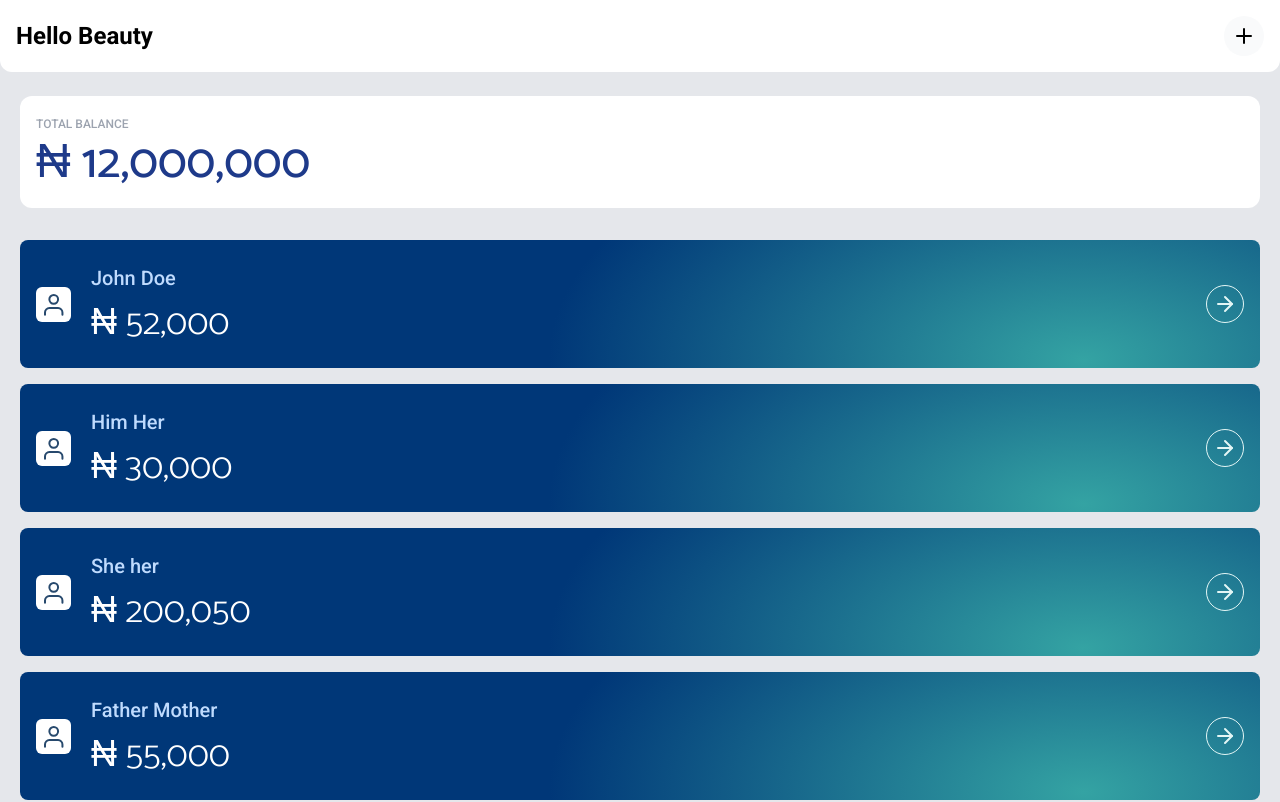
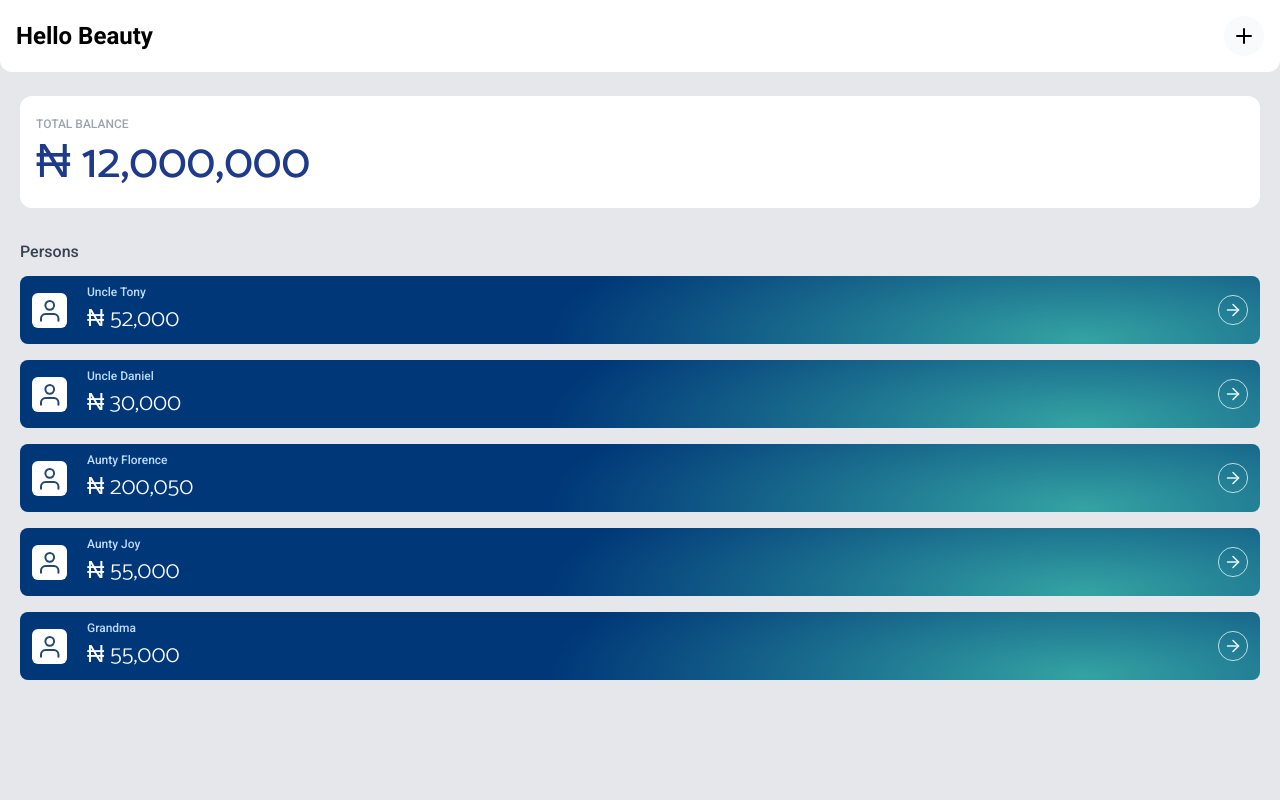
Before and after one commit to daviesesiro/bea-calc, a Next.js app: page / in a window 1280 px wide. Shown: the top 802 px of the page. Built offline with nearby package versions, Linux system fonts and the light colour scheme.

Commit message:
adjusted next config

```diff
--- a/components/Person.tsx
+++ b/components/Person.tsx
@@ -10,7 +10,7 @@ const Person = ({ balance, name }: Props) => {
     balance = balance || 0;
     return (
         <Link href={`/person/${name}`}>
-            <a className='bg-person-gradient flex items-center px-4 py-6 mx-5 mb-4 rounded-lg'>
+            <a className='bg-person-gradient flex items-center px-3 py-2 mx-5 mb-4 rounded-lg'>
                 <div className='mr-5'>
                     <svg width={35} height={35} viewBox="0 0 35 35" fill="none" xmlns="http://www.w3.org/2000/svg">
                         <rect width={35} height={35} rx={6} fill="white" />
@@ -20,11 +20,11 @@ const Person = ({ balance, name }: Props) => {
 
                 </div>
                 <div className='flex-1'>
-                    <p className='mb-3 text-xl text-blue-200'>{name}</p>
-                    <p className='font-sans-2 text-4xl font-light text-white'>&#8358; {balance.toLocaleString('en-US')}</p>
+                    <p className='mb-1 text-xs text-blue-200'>{name}</p>
+                    <p className='font-sans-2 text-2xl font-light text-white'>&#8358; {balance.toLocaleString('en-US')}</p>
                 </div>
                 <div>
-                    <svg width={38} height={38} viewBox="0 0 38 38" fill="none" xmlns="http://www.w3.org/2000/svg">
+                    <svg width={30} height={30} viewBox="0 0 38 38" fill="none" xmlns="http://www.w3.org/2000/svg">
                         <circle cx={19} cy={19} r="18.5" stroke="#E3F6F5" />
                         <path d="M12 19H26" stroke="#E3F6F5" strokeWidth={2} strokeLinecap="round" strokeLinejoin="round" />
                         <path d="M19 12L26 19L19 26" stroke="#E3F6F5" strokeWidth={2} strokeLinecap="round" strokeLinejoin="round" />
--- a/components/Transaction.tsx
+++ b/components/Transaction.tsx
@@ -1,4 +1,5 @@
-import React from 'react'
+import React, { useState } from 'react'
+import Modal from './Modal';
 
 interface Props {
     receiving: boolean;
@@ -8,7 +9,7 @@ interface Props {
     transactionDate: Date
 }
 
-const Transaction: React.FC<Props> = ({ receiving, amount, transactionDate, title }) => {
+const Transaction: React.FC<Props> = ({ receiving, amount, description, transactionDate, title }) => {
     amount = amount || 0;
     const Icon = receiving ? <svg width={24} height={14} viewBox="0 0 24 14" fill="none" xmlns="http://www.w3.org/2000/svg">
         <path d="M23 1L13.5 10.5L8.5 5.5L1 13" stroke="#6DFF0E" strokeWidth={2} strokeLinecap="round" strokeLinejoin="round" />
@@ -20,7 +21,9 @@ const Transaction: React.FC<Props> = ({ receiving, amount, transactionDate, titl
             <path d="M17 13H23V7" stroke="#FFA8A6" strokeWidth={2} strokeLinecap="round" strokeLinejoin="round" />
         </svg>
 
+    const [showModal, setShowModal] = useState(false)
     return (
+        <React.Fragment>
             <div className={`relative flex items-center justify-between p-4 rounded-lg mx-5 mb-4
              ${receiving ? 'bg-receive-transaction' : 'bg-send-transaction'} `}>
                 {transactionDate && <p className='top-2 right-2 absolute text-xs text-gray-200'>{`${transactionDate.getDay()}/${transactionDate.getDate()}/${transactionDate.getFullYear()}`}</p>}
@@ -36,13 +39,35 @@ const Transaction: React.FC<Props> = ({ receiving, amount, transactionDate, titl
                             <path d="M5.00001 4.2V2.6C5.00001 2.17565 5.16858 1.76869 5.46864 1.46863C5.76869 1.16857 6.17566 1 6.60001 1H9.80001C10.2244 1 10.6313 1.16857 10.9314 1.46863C11.2314 1.76869 11.4 2.17565 11.4 2.6V4.2M13.8 4.2V15.4C13.8 15.8243 13.6314 16.2313 13.3314 16.5314C13.0313 16.8314 12.6244 17 12.2 17H4.20001C3.77566 17 3.36869 16.8314 3.06864 16.5314C2.76858 16.2313 2.60001 15.8243 2.60001 15.4V4.2H13.8Z" stroke="white" strokeWidth={2} strokeLinecap="round" strokeLinejoin="round" />
                         </svg>
                     </button>
-                <button className='focus:outline-none p-2 ml-1'>
+                    <button onClick={() => setShowModal(true)} className='focus:outline-none p-2 ml-1'>
                         <svg width={17} height={17} viewBox="0 0 17 17" fill="none" xmlns="http://www.w3.org/2000/svg">
                             <path d="M1 11.8333H3.5C3.94203 11.8333 4.36595 12.0089 4.67851 12.3215C4.99107 12.634 5.16667 13.058 5.16667 13.5V16M5.16667 1V3.5C5.16667 3.94203 4.99107 4.36595 4.67851 4.67851C4.36595 4.99107 3.94203 5.16667 3.5 5.16667H1L5.16667 1ZM16 5.16667H13.5C13.058 5.16667 12.634 4.99107 12.3215 4.67851C12.0089 4.36595 11.8333 3.94203 11.8333 3.5V1L16 5.16667ZM11.8333 16V13.5C11.8333 13.058 12.0089 12.634 12.3215 12.3215C12.634 12.0089 13.058 11.8333 13.5 11.8333H16L11.8333 16Z" stroke="white" strokeWidth={2} strokeLinecap="round" strokeLinejoin="round" />
                         </svg>
                     </button>
                 </div>
             </div>
+
+            {showModal &&
+                <Modal closeModal={() => setShowModal(false)} title="View transaction detail for" subtitle={`For ${title}`}>
+                    <div className='mb-4'>
+                        <p className='block mb-1 text-sm text-gray-500'>Title</p>
+                        <p className='text-lg'>{title}</p>
+                    </div>
+                    <div className='mb-4'>
+                        <p className='block mb-1 text-sm text-gray-500'>Amount</p>
+                        <p className='text-lg'>{amount}</p>
+                    </div>
+                    <div className='mb-4'>
+                        <p className='block mb-1 text-sm text-gray-500'>Type</p>
+                        <p className='text-lg'>{receiving ? "Receiving" : "Sending"}</p>
+                    </div>
+                    <div className='mb-4'>
+                        <p className='block mb-1 text-sm text-gray-500'>Description</p>
+                        <p className='text-lg'>{description ? description : "None"}</p>
+                    </div>
+                </Modal>
+            }
+        </React.Fragment >
     )
 }
 
--- a/next.config.js
+++ b/next.config.js
@@ -3,7 +3,10 @@ const withPWA = require("next-pwa");
 module.exports = withPWA({
   pwa: {
     dest: "public",
-  }, future: {
+    skipWaiting: true,
+    register: true,
+  },
+  future: {
     webpack5: true,
   },
 });
--- a/package.json
+++ b/package.json
@@ -8,6 +8,7 @@
     "start": "next start"
   },
   "dependencies": {
+    "localbase": "^0.7.5",
     "next": "10.2.2",
     "next-pwa": "^5.2.21",
     "react": "17.0.2",
--- a/pages/index.tsx
+++ b/pages/index.tsx
@@ -27,14 +27,13 @@ export default function Home() {
       </div>
 
       {/* Persons */}
-      <div className='my-8'>
-        <Person name='John Doe' balance={52000} />
-        <Person name='Him Her' balance={30000} />
-        <Person name='She her' balance={200050} />
-        <Person name='Father Mother' balance={55000} />
-        <Person name='Father Mother' balance={55000} />
-        <Person name='Father Mother' balance={55000} />
-        <Person name='Father Mother' balance={55000} />
+      <p className='mx-5 mt-8 text-gray-700'>Persons</p>
+      <div className='mt-3 mb-4'>
+        <Person name='Uncle Tony' balance={52000} />
+        <Person name='Uncle Daniel' balance={30000} />
+        <Person name='Aunty Florence' balance={200050} />
+        <Person name='Aunty Joy' balance={55000} />
+        <Person name='Grandma' balance={55000} />
       </div>
 
       {isModalOpen &&
--- a/pages/person/[id].tsx
+++ b/pages/person/[id].tsx
@@ -32,11 +32,11 @@ const Index = () => {
 
             {/* Transaction */}
             <div className='mt-8'>
-                <Transaction amount={3000} title='hello 2' receiving description="hello" transactionDate={transactionDate} />
-                <Transaction amount={3000} title='hello' receiving={false} description="hello" transactionDate={transactionDate} />
-                <Transaction amount={3000} title='hello 2' receiving description="hello" transactionDate={transactionDate} />
-                <Transaction amount={3000} title='hello 2' receiving description="hello" transactionDate={transactionDate} />
-                <Transaction amount={3000} title='hello' receiving={false} description="hello" transactionDate={transactionDate} />
+                <Transaction amount={4400} title='hello 2' receiving description="hello" transactionDate={transactionDate} />
+                <Transaction amount={1000} title='hello' receiving={false} description="hello" transactionDate={transactionDate} />
+                <Transaction amount={5500} title='hello 2' receiving description="hello" transactionDate={transactionDate} />
+                <Transaction amount={66000} title='hello 2' receiving description="hello" transactionDate={transactionDate} />
+                <Transaction amount={36000} title='hello' receiving={false} description="hello" transactionDate={transactionDate} />
             </div>
 
 
@@ -56,10 +56,10 @@ const Index = () => {
                                 placeholder="1,000" id='amount' type="text" name='amount' />
                         </div>
                         <div className='mb-10'>
-                            <label className='block mb-1' htmlFor="amount">*Amount</label>
+                            <label className='block mb-1' htmlFor="description">*Descripton</label>
                             <textarea
                                 className='focus:outline-none w-full p-3 text-lg bg-gray-100 rounded-lg'
-                                placeholder="Write something to describe the transaction" id='amount' name='person' />
+                                placeholder="Write something to describe the transaction" id='description' name='description' />
                         </div>
 
                         <button className='active:bg-blue-800 focus:outline-none block w-full py-3 text-sm font-normal text-white bg-blue-700 rounded-lg'>Add Transaction</button>
```
Also changed, not shown: 2 other files (tests, documents, lock files or other folders). Lines whose indentation alone changed are shown as unchanged.
